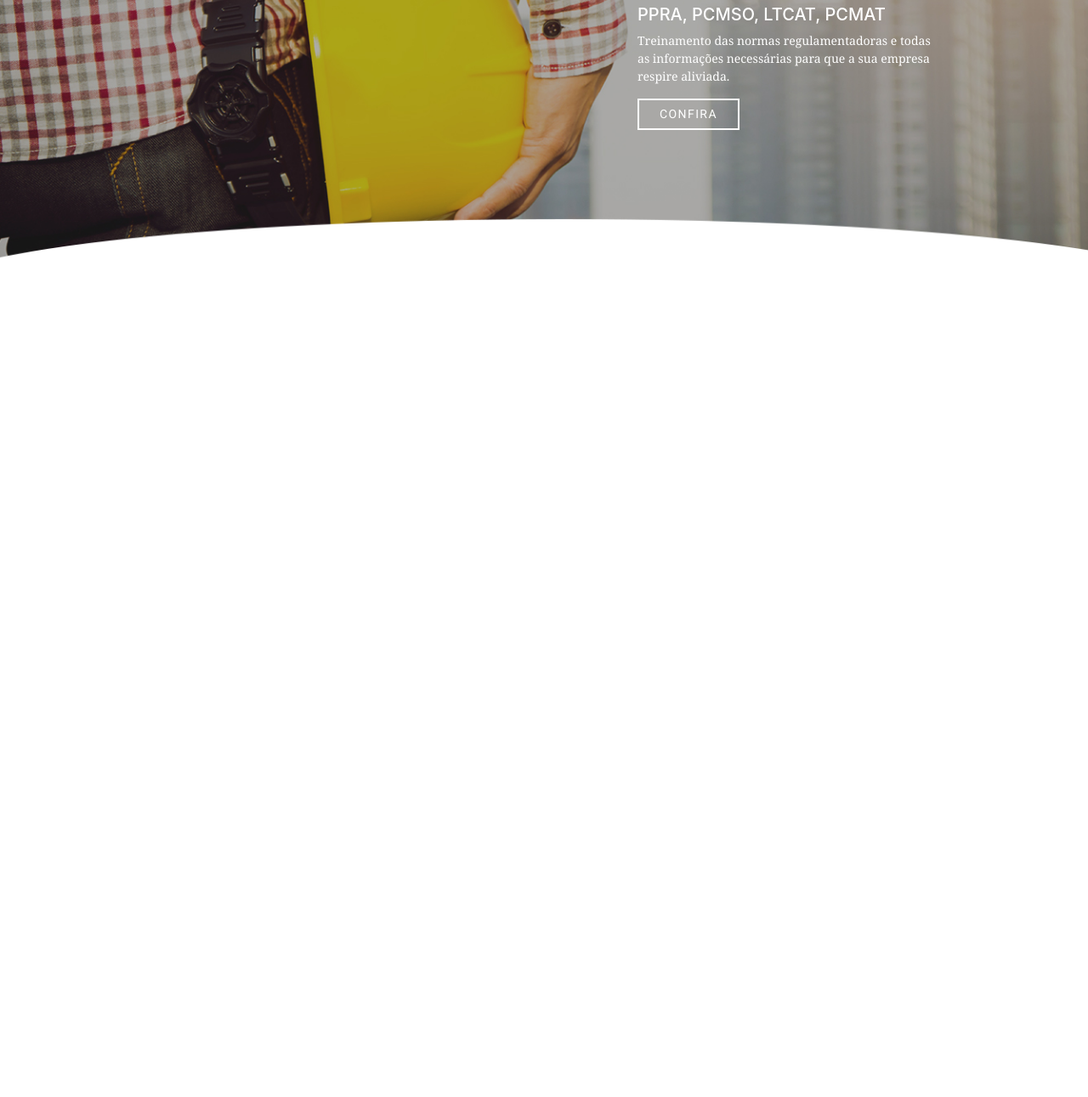
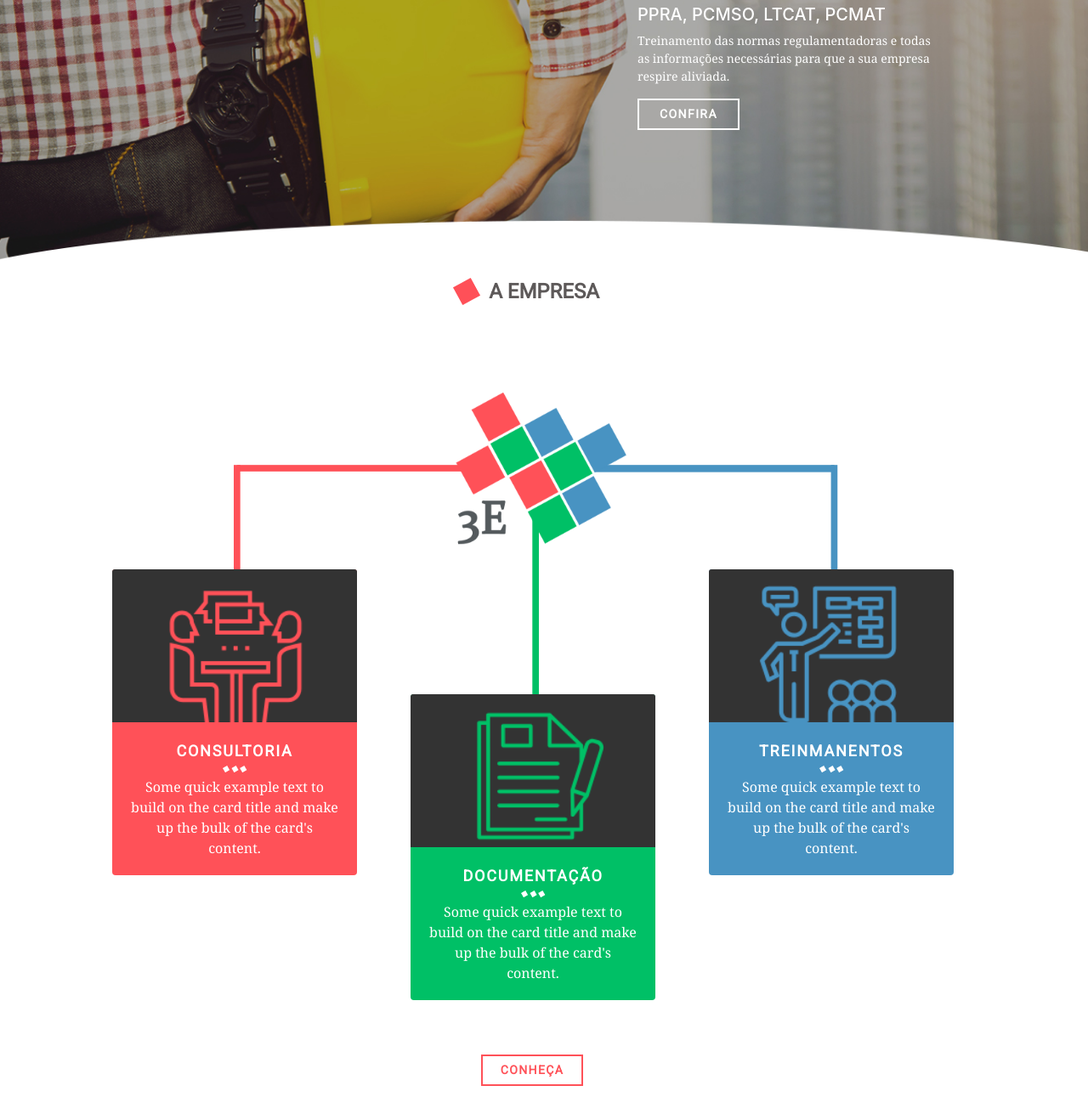
Before and after one commit to caraujo07/3E, a website: page src/index.html in a window 1280 px wide. Shown: the part 209-1500 px from the top of the page at 85% size. Before the commit the page ends 800 px from the top, so only its background shows below. Drawn offline with nearby package versions, Linux system fonts and the light colour scheme.

Commit message:
Adição da seção empresa

```diff
--- a/src/css/scss/_colors.scss
+++ b/src/css/scss/_colors.scss
@@ -4,3 +4,5 @@ $branco: #FFF;
 $verde: #00c066;
 $azul: #4893c2;
 $vermelho: #ff5158;
+
+$tit: #5d5959;
--- a/src/css/scss/_conteudo.scss
+++ b/src/css/scss/_conteudo.scss
@@ -1,12 +1,112 @@
 .conteudo {
   position: relative;
+  h3 {
+  text-align: center;
+  @include type-tit;
+  }
   &::before {
     content: '';
     position: absolute;
     width: 100%;
-    top: -78px;
+    top: -76px;
     height: 78px;
     background: url('../img/divisor.png') no-repeat center;
     background-size: cover;
   }
 }
+
+.conteudo {
+  h3 {
+    position: relative;
+    color: $tit;
+    &:before {
+      content: '';
+      position: absolute;
+      background: url('../img/ornamento-red.png') no-repeat center;
+      width: 100%;
+      height: 32px;
+      display: block;
+      left: -3.8em;
+      top: -.1em;
+    }
+  }
+  .presentation {
+     margin-top: 6em;
+  }
+}
+
+.conteudo {
+  ul li {
+   position: relative;
+   list-style: none;
+   img {
+    position: absolute;
+    top: -19em;
+    left: -12em;
+   }
+  }
+
+}
+
+.conteudo .card {
+  border: none;
+  .card-body {
+    color: $branco;
+    h6 {
+      @include type-card-tit;
+      margin-bottom: 4px;
+      &:after {
+        content: '';
+        display: block;
+        background: url('../img/reti.png') no-repeat center;
+        width: 100%;
+        height: 9px;
+        margin-top: 4px;
+      }
+    }
+    p{
+      @include type-card-p;
+    }
+  }
+}
+
+
+.conteudo .red-card {
+  position: absolute;
+  top: 19rem;
+  left: -8rem;
+  background: $vermelho;
+}
+
+.conteudo .green-card {
+  left: 13rem;
+  top: -1em;
+  background: $verde;
+}
+
+.conteudo .blue-card {
+  position: absolute;
+  top: 19rem;
+  right: 5.5rem;
+  background: $azul;
+}
+
+.conteudo button {
+  background-color: transparent;
+  border: 2px solid $vermelho;
+  color: $vermelho;
+  border-radius: 0;
+  width: 120px;
+  text-transform: uppercase;
+  font-weight: 500;
+  letter-spacing: .1em;
+  @include type-2;
+  margin-left: 31rem;
+  margin-top: 3rem;
+  margin-bottom: 3rem;
+  &:hover {
+    background: $vermelho;
+    color: $branco;
+    transition: all .6s ease;
+  }
+}
--- a/src/css/scss/_header.scss
+++ b/src/css/scss/_header.scss
@@ -3,6 +3,7 @@ nav.navbar {
   position: fixed;
   width: 100%;
   top: 0;
+  z-index: 99999;
     .navbar-brand img {
         width: 70%;
     }
--- a/src/css/scss/_intro.scss
+++ b/src/css/scss/_intro.scss
@@ -5,8 +5,10 @@
   background-size: cover;
   margin-top: 78px;
   padding-top: 90px;
-
-  h2, h5, button {
+  h2 {
+    color: $tit;
+  }
+  h5, button {
     color: $branco;
   }
   p {
--- a/src/css/scss/_mixins.scss
+++ b/src/css/scss/_mixins.scss
@@ -16,4 +16,27 @@
 @mixin type-2 {
     font-family: 'Roboto', sans-serif;
     font-size: 14px;
+    font-weight: bold;
 }
+@mixin type-tit {
+    text-align: center;
+    text-transform: uppercase;
+    font-size: 24px;
+    font-weight: bold;
+    font-family: 'Roboto', sans-serif;
+}
+@mixin type-card-tit {
+    font-family: 'Roboto', sans-serif;
+    font-size: 18px;
+    line-height: 27px;
+    letter-spacing: .1em;
+    font-weight: bold;
+    text-transform: uppercase;
+    text-align: center;
+}
+@mixin type-card-p {
+    font-family: 'Georgia', serif;
+    font-size: 16px;
+    line-height: 24px;
+    text-align: center;
+}
--- a/src/index.html
+++ b/src/index.html
@@ -89,7 +89,37 @@
     </div>
   </section>
   <section class="conteudo">
+    <h3>A Empresa</h3>
+    <div class="container">
+      <div class="row">
+        <div class="col-md-10 offset-md-2">
+            <img class="presentation" src="img/presentation.png" alt="3E Consultoria & Treinamentos">
 
+            <div class="card red-card" style="width: 18rem;">
+              <img class="card-img-top" src="img/img-1.png" alt="Card image cap">
+              <div class="card-body">
+                <h6>Consultoria</h6>
+                <p class="card-text">Some quick example text to build on the card title and make up the bulk of the card's content.</p>
+              </div>
+            </div>
+            <div class="card green-card" style="width: 18rem;">
+              <img class="card-img-top" src="img/img-2.png" alt="Card image cap">
+              <div class="card-body">
+                <h6>Documentação</h6>
+                <p class="card-text">Some quick example text to build on the card title and make up the bulk of the card's content.</p>
+              </div>
+            </div>
+            <div class="card blue-card" style="width: 18rem;">
+              <img class="card-img-top" src="img/img-3.png" alt="Card image cap">
+              <div class="card-body">
+                <h6>Treinmanentos</h6>
+                <p class="card-text">Some quick example text to build on the card title and make up the bulk of the card's content.</p>
+              </div>
+            </div>
+        </div>
+        <button class="btn">Conheça</button>
+      </div>
+    </div>
   </section>
 
 
```
Also changed, not shown: dist/css/scss/style.scss, dist/css/style.min.css, dist/img/divisor.png (added), dist/index.html, src/css/style.min.css, src/img/Retângulo azul.png (added), src/img/Retângulo verde.png (added), src/img/conteudo-call.png (added), src/img/img-1.png (added), src/img/img-2.png (added), src/img/img-3.png (added), src/img/ornamento-red.png (added), src/img/presentation.png (added), src/img/reti.png (added).
